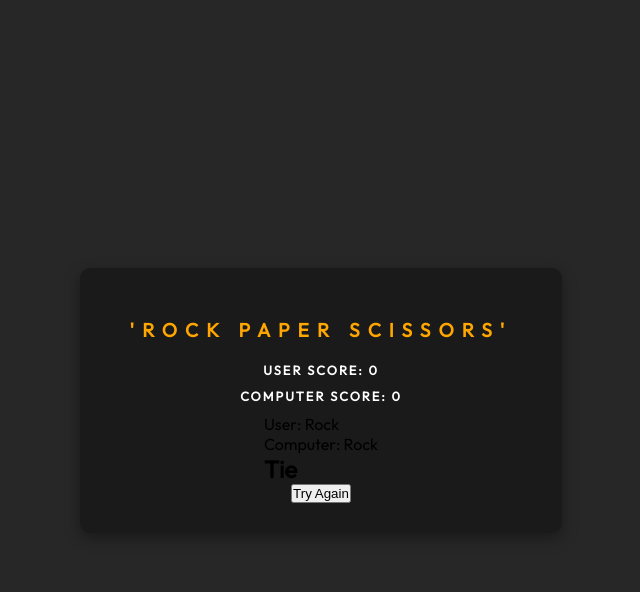
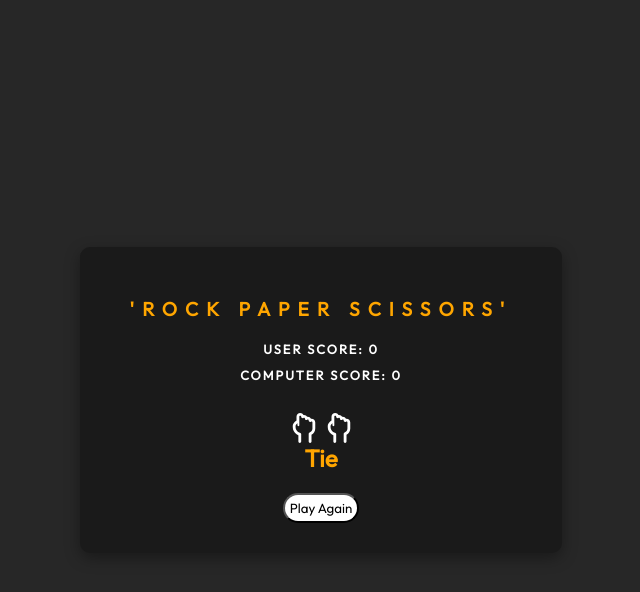
Before and after one commit to Shazee17/rock-paper-scissors-react, a React (Vite) app: page / in a window 1280 px wide. Both pictures are taken after a click on the button 611 px from the left and 433 px from the top of the page. Shown: the top 592 px of the page, without its empty margins (319-959 px from the left). Built offline with nearby package versions, Linux system fonts and the light colour scheme.

Commit message:
updated CSS

```diff
--- a/src/Components/Buttons.jsx
+++ b/src/Components/Buttons.jsx
@@ -83,7 +83,12 @@ const Buttons = () => {
             winner={determineWinner(userChoice, computersChoice)}
           />
 
-          <button onClick={() => setWinnerDeclared(false)}>Try Again</button>
+          <button
+            className="retry-button"
+            onClick={() => setWinnerDeclared(false)}
+          >
+            Play Again
+          </button>
         </>
       )}
     </div>
--- a/src/Components/Winner.jsx
+++ b/src/Components/Winner.jsx
@@ -1,10 +1,49 @@
 import React from "react";
+import { FontAwesomeIcon } from "@fortawesome/react-fontawesome";
+import {
+  faHandBackFist,
+  faHand,
+  faHandScissors,
+} from "@fortawesome/free-regular-svg-icons";
+
+const getIcon = (choice) => {
+  switch (choice) {
+    case "Rock":
+      return (
+        <FontAwesomeIcon
+          icon={faHandBackFist}
+          size="xl"
+          className="font-awesome-icon"
+        />
+      );
+    case "Paper":
+      return (
+        <FontAwesomeIcon
+          icon={faHand}
+          size="xl"
+          className="font-awesome-icon"
+        />
+      );
+    case "Scissors":
+      return (
+        <FontAwesomeIcon
+          icon={faHandScissors}
+          size="xl"
+          className="font-awesome-icon"
+        />
+      );
+    default:
+      return null;
+  }
+};
 
 const Winner = ({ userChoice, computersChoice, winner }) => {
   return (
-    <div>
-      <p>User: {userChoice}</p>
-      <p>Computer: {computersChoice}</p>
+    <div className="winnerScreen">
+      <div className="icon-container">
+        <div>{getIcon(userChoice)}</div>
+        <div>{getIcon(computersChoice)}</div>
+      </div>
       <h2>{winner}</h2>
     </div>
   );
--- a/src/Components/gameLogic.js
+++ b/src/Components/gameLogic.js
@@ -1,4 +1,3 @@
-
 export const determineWinner = (userChoice, computersChoice) => {
   if (userChoice === computersChoice) {
     return "Tie";
--- a/src/index.css
+++ b/src/index.css
@@ -92,3 +92,28 @@ main{
 .font-awesome-icon:hover{
     color: orange;
 }
+
+.winnerScreen{
+  color: white;
+  text-align: center;
+  padding: 20px;
+}
+
+.winnerScreen h2{
+  color: orange;
+}
+
+.icon-container {
+  display: flex;
+  gap: 5px;
+  justify-content: center;
+  align-items: center;
+}
+
+.retry-button{
+  padding: 5px;
+  color: black;
+  background-color: white;
+  font-family: var(--Outfit);
+  border-radius: 20px;
+}
```
Lines whose indentation alone changed are shown as unchanged.
